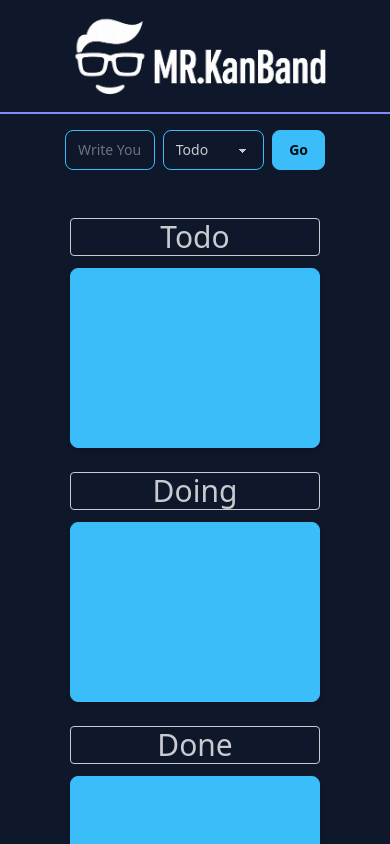
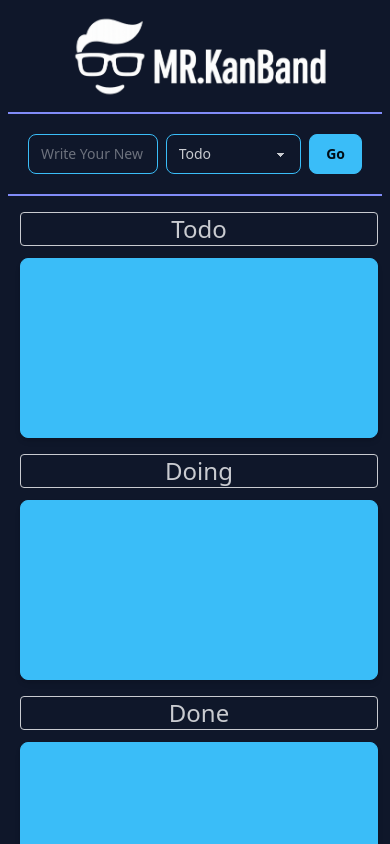
Before and after one commit to tombenrex/mrkanband, a React (Vite) app: page / in a window 390 px wide. Shown: the top 844 px of the page. Built offline with nearby package versions, Linux system fonts and the light colour scheme; a web font is replaced by a local one.

Commit message:
Some tailwind fix

```diff
--- a/src/components/board/AddTaskForm.jsx
+++ b/src/components/board/AddTaskForm.jsx
@@ -15,7 +15,7 @@ export default function AddTaskForm({
   return (
     <form
       onSubmit={onSubmit}
-      className="flex gap-2 justify-center pt-4 w-4/6 mx-auto"
+      className="flex gap-2 justify-center p-5 mx-auto border-b-2 border-secondary"
     >
       <input
         id="new-task"
--- a/src/components/board/BoardColumn.jsx
+++ b/src/components/board/BoardColumn.jsx
@@ -13,10 +13,10 @@ export default function BoardColumn({
   const { setNodeRef, isOver } = useBoardColumn(id);
 
   return (
-    <div className="flex flex-col items-center min-w-[250px] max-w-xs flex-1 mx-1">
+    <div className="flex flex-col items-center w-full max-w-lg flex-1 mx-1">
       <Link
         to={`/column/${id}`}
-        className="text-3xl text-center mb-3 block hover:bg-secondary border rounded w-full"
+        className="text-2xl text-center mb-3 block hover:bg-secondary border rounded w-full"
       >
         {title}
       </Link>
@@ -43,7 +43,6 @@ export default function BoardColumn({
     </div>
   );
 }
-
 BoardColumn.propTypes = {
   id: PropTypes.string.isRequired,
   title: PropTypes.string.isRequired,
--- a/src/components/layout/Header.jsx
+++ b/src/components/layout/Header.jsx
@@ -7,7 +7,7 @@ export default function Header() {
         <img
           src="/logo.png"
           alt="Logo"
-          className="logo-img mx-auto max-w-xs md:max-w-sm lg:max-w-md h-auto"
+          className="logo-img mx-auto max-w-xs md:max-w-sm lg:max-w-md"
         />
       </Link>
     </header>
--- a/src/components/modal/BaseModal.jsx
+++ b/src/components/modal/BaseModal.jsx
@@ -9,12 +9,15 @@ export default function BaseModal({
 }) {
   return createPortal(
     <div
-      className={`fixed inset-0 z-50 flex items-center justify-center ${overlayClass}`}
+      className={`fixed inset-0 z-50 flex items-center justify-center bg-black/40 ${overlayClass}`}
     >
-      <div className={`relative w-2/3 ${modalClass}`}>
+      <div
+        className={`relative w-full max-w-xs sm:max-w-md rounded shadow-lg px-4 py-6 ${modalClass}`}
+      >
         <button
           className="btn btn-sm btn-ghost absolute top-2 right-2 border-secondary m-2"
           onClick={onClose}
+          aria-label="Stäng"
         >
           &#10005;
         </button>
--- a/src/components/modal/ColumnModal.jsx
+++ b/src/components/modal/ColumnModal.jsx
@@ -12,8 +12,8 @@ export default function ColumnModal({
   return (
     <BaseModal
       onClose={onClose}
-      overlayClass="bg-black/50 border-4 border-secondary p-3"
-      modalClass="bg-base-100 rounded-lg p-5 w-full shadow-lg border-2 border-secondary"
+      overlayClass="border-4 border-secondary bg-base-300/50"
+      modalClass="bg-base-100 rounded-lg p-5 shadow-lg border-2 border-secondary"
     >
       <h2 className="text-xl font-bold mb-4">{columnName || columnId}</h2>
 
--- a/src/pages/BoardPage.jsx
+++ b/src/pages/BoardPage.jsx
@@ -32,6 +32,8 @@ export default function BoardPage() {
 
   return (
     <div className="min-h-screen flex flex-col relative transition-all duration-400 w-full">
+      {/* Allt innehåll utom footern får padding-x */}
+      <div className="flex-1 flex flex-col w-full px-2 sm:px-4 md:px-8 lg:px-16 xl:px-32">
         <div
           className={`transition-opacity duration-300 ${
             editMode
@@ -57,10 +59,7 @@ export default function BoardPage() {
           />
         </section>
 
-      <main
-        className="flex-1 flex flex-col items-center w-full px-2 sm:px-6"
-        role="main"
-      >
+        <main className="flex-1 flex flex-col items-center w-full" role="main">
           <section
             aria-label="Kanban board"
             className="w-full flex-col flex items-center"
@@ -69,14 +68,11 @@ export default function BoardPage() {
               <div
                 className="
                   m-2
-                p-10
-                gap-6
-                items-center
-                justify-center
+                  p-2 sm:p-4 md:p-6 lg:p-10
+                  gap-4 sm:gap-6 md:gap-8
+                  flex flex-col
+                  sm:grid sm:grid-cols-1 md:grid-cols-3 lg:grid-cols-3 justify-items-center
                   w-full
-              sm:flex-row sm:items-center sm:justify-center sm:space-x-4
-                flex
-                flex-col
                 "
               >
                 {columnOrder.map((colId) => (
@@ -90,22 +86,12 @@ export default function BoardPage() {
                   />
                 ))}
               </div>
+              {/* TrashArea & EditMode button side by side */}
+              <div className="flex flex-row justify-center items-center gap-3 w-full my-3 sm:my-6 z-20">
                 <TrashArea
                   visible={isTaskDragging && editMode}
                   editMode={editMode}
                 />
-          </DndContext>
-        </section>
-        {selectedTask && modalTask && modalCol && (
-          <TaskModal
-            task={modalTask}
-            columnId={modalCol}
-            onClose={handleCloseModal}
-          />
-        )}
-      </main>
-
-      <div className="flex justify-center my-3 sm:my-6 z-20 w-full">
                 <button
                   onClick={() => setEditMode((v) => !v)}
                   aria-label={editMode ? 'Exit move mode' : 'Enter move mode'}
@@ -132,7 +118,18 @@ export default function BoardPage() {
                   />
                 </button>
               </div>
-
+            </DndContext>
+          </section>
+          {selectedTask && modalTask && modalCol && (
+            <TaskModal
+              task={modalTask}
+              columnId={modalCol}
+              onClose={handleCloseModal}
+            />
+          )}
+        </main>
+      </div>
+      {/* Footer utanför "padding-x" containern, går alltid kant-till-kant */}
       <div
         className={`transition-opacity duration-300 ${
           editMode
```
Lines whose indentation alone changed are shown as unchanged.
